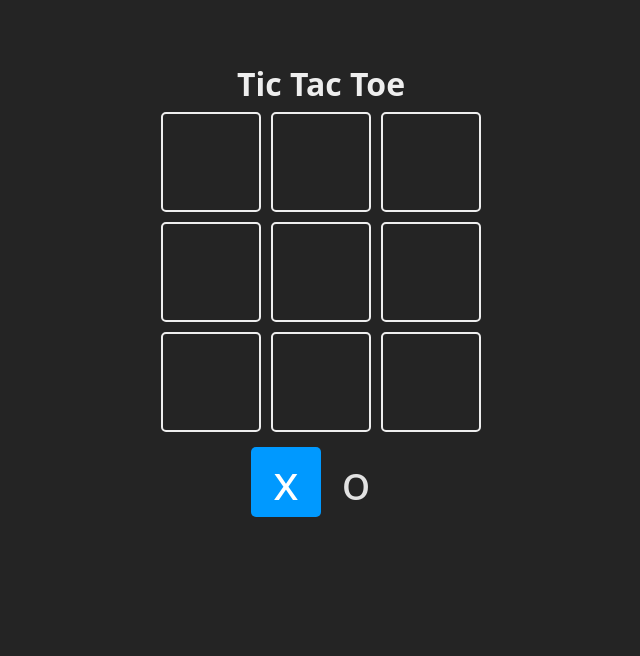
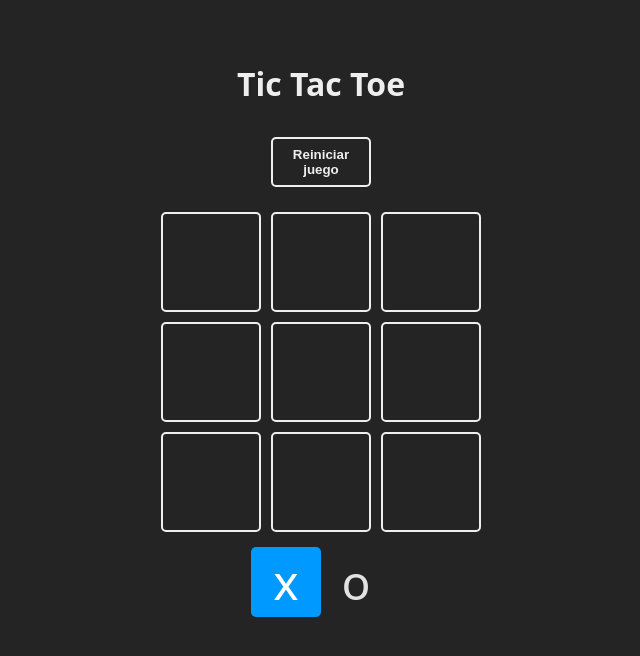
Before and after one commit to erickdc7/tic-tac-toe, a React (Vite) app: page / in a window 1280 px wide. Shown: the top 656 px of the page, without its empty margins (319-959 px from the left). Built offline with nearby package versions, Linux system fonts and the light colour scheme.

Commit message:
add button

```diff
--- a/src/App.jsx
+++ b/src/App.jsx
@@ -80,6 +80,7 @@
   return (
     <main className="board">
       <h1>Tic Tac Toe</h1>
+      <button onClick={resetGame}>Reiniciar juego</button>
 
       <section className='game'>
         {
```
